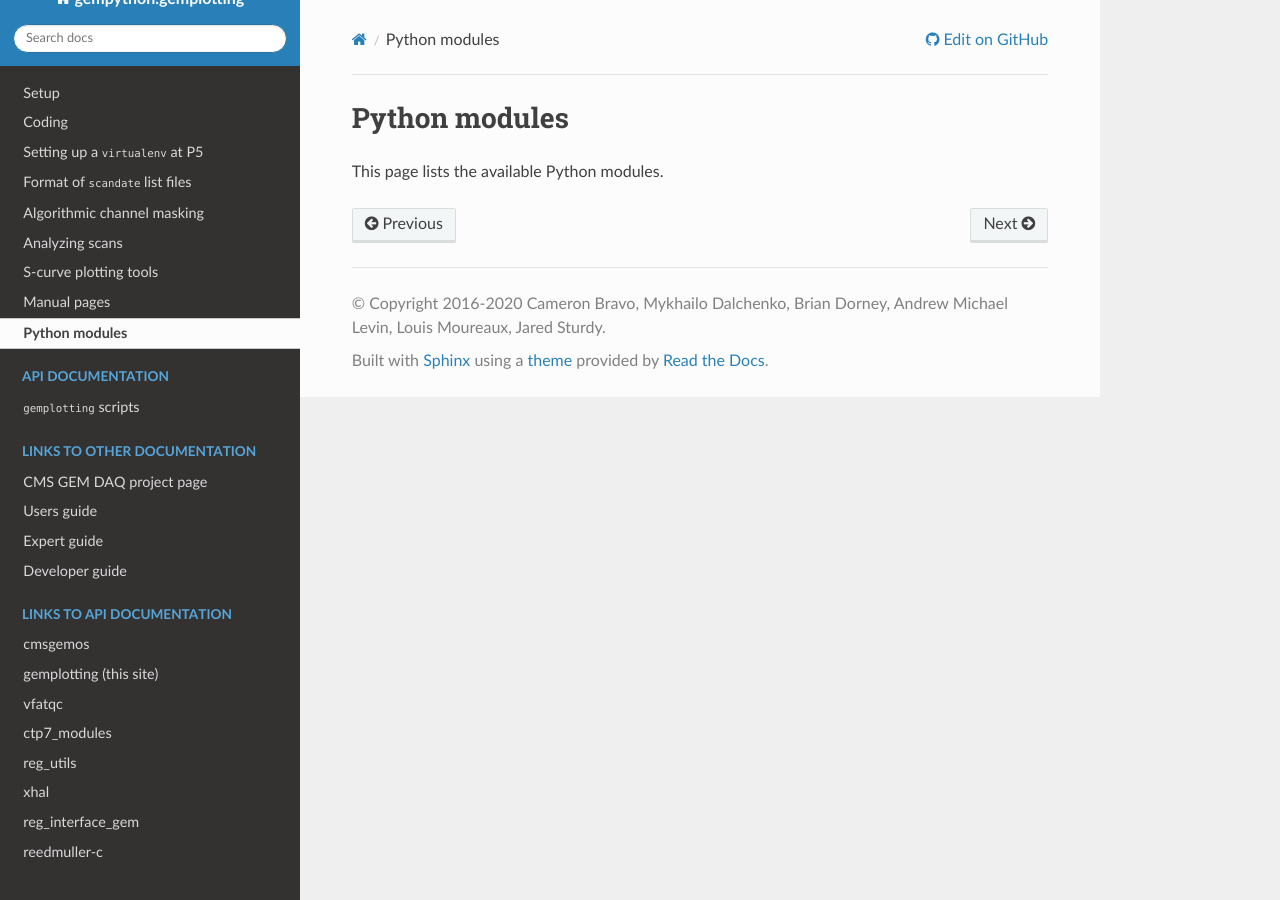
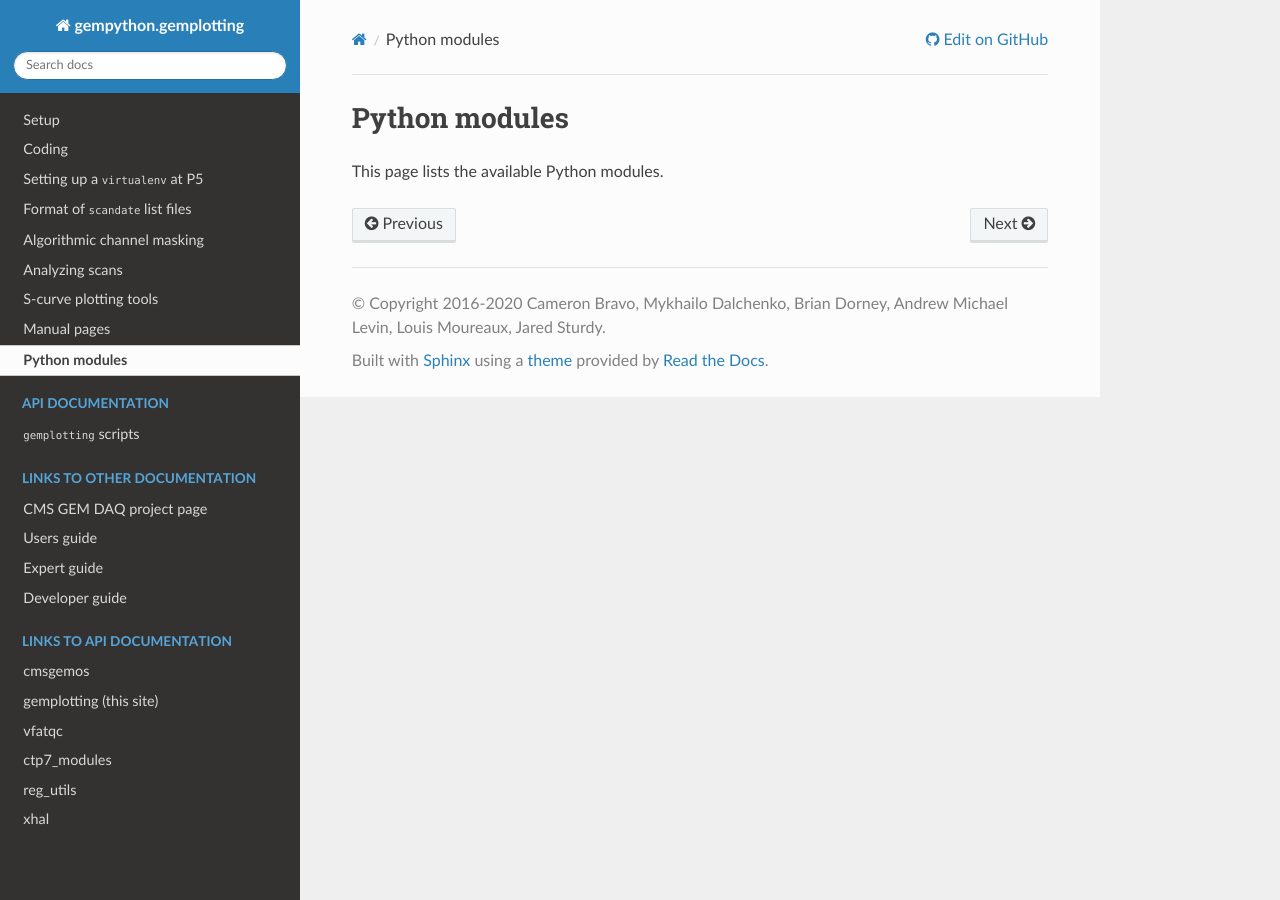
Before and after one commit to cms-gem-daq-project/gem-plotting-tools, a Sphinx documentation site: the page built from doc/source/modules-index.rst, in a window 1280 px wide. Built offline with Sphinx 7.4.7 and the Read the Docs theme 2.0.0, drawn with Linux system fonts in a browser that asks for light colours; formulas are drawn with MathJax 3; pages that are not in the unit, such as notebooks, are missing from menus.

Commit message:
[documentation] remove unused links

```diff
--- a/doc/source/conf.py
+++ b/doc/source/conf.py
@@ -405,7 +405,6 @@ texinfo_documents = [
 
 # Example configuration for intersphinx: refer to the Python standard library.
 intersphinx_mapping = {
-    "python": ("https://docs.python.org/", None,),
     "cmsgemos": (os.getenv("EOS_SITE_URL") + "/docs/api/cmsgemos/latest", None,),
     "vfatqc": (os.getenv("EOS_SITE_URL") + "/docs/api/vfatqc/latest", None,),
     "ctp7_modules": (
@@ -414,12 +413,4 @@ intersphinx_mapping = {
     ),
     "reg_utils": (os.getenv("EOS_SITE_URL") + "/docs/api/reg_utils/latest", None,),
     "xhal": (os.getenv("EOS_SITE_URL") + "/docs/api/xhal/latest", None,),
-    "reg_interface_gem": (
-        os.getenv("EOS_SITE_URL") + "/docs/api/reg_interface_gem/latest",
-        None,
-    ),
-    "reedmuller-c": (
-        os.getenv("EOS_SITE_URL") + "/docs/api/reedmuller-c/latest",
-        None,
-    ),
 }
--- a/doc/source/index.rst
+++ b/doc/source/index.rst
@@ -46,8 +46,6 @@ Table of contents
    ctp7_modules <http://0.0.0.0:8000/SITE_ROOT/docs/api/ctp7_modules/latest>
    reg_utils <http://0.0.0.0:8000/SITE_ROOT/docs/api/reg_utils/latest>
    xhal <http://0.0.0.0:8000/SITE_ROOT/docs/api/xhal/latest>
-   reg_interface_gem <http://0.0.0.0:8000/SITE_ROOT/docs/api/reg_interface_gem/latest>
-   reedmuller-c <http://0.0.0.0:8000/SITE_ROOT/docs/api/reedmuller-c/latest>
 
 Indices and tables
 ------------------
```
